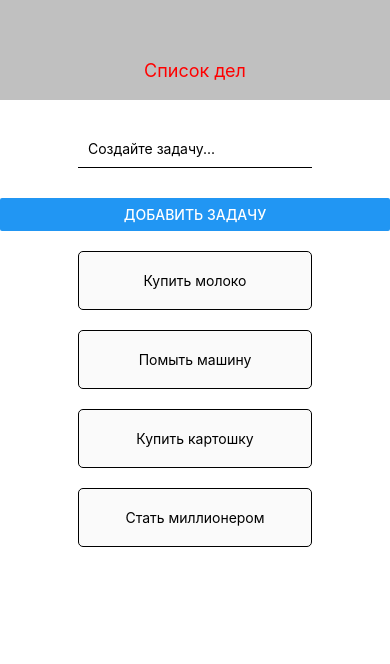
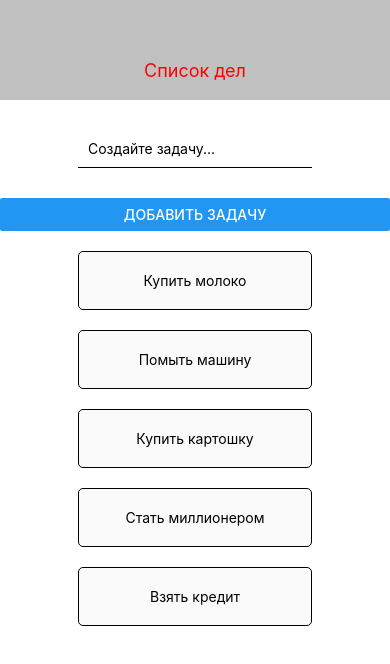
Before and after one commit to Andrsand/Tren_React_Native, a React Native app in the folder React_N/: screen / in a window 390 px wide. Shown: the top 664 px of the page. Built offline with nearby package versions, Linux system fonts and the light colour scheme.

Commit message:
chore:  List Completion
* Added an item to the list in App.js

```diff
--- a/React_N/App.js
+++ b/React_N/App.js
@@ -10,7 +10,8 @@ export default function App() {
     {text: 'Купить молоко', key: '1'},
     {text: 'Помыть машину', key: '2'},
     {text: 'Купить картошку', key: '3'},
-    {text: 'Стать миллионером', key: '4'}
+    {text: 'Стать миллионером', key: '4'},
+    {text: 'Взять кредит', key: '5'}
   ])
 
   const addHandler = (text) => {
```
